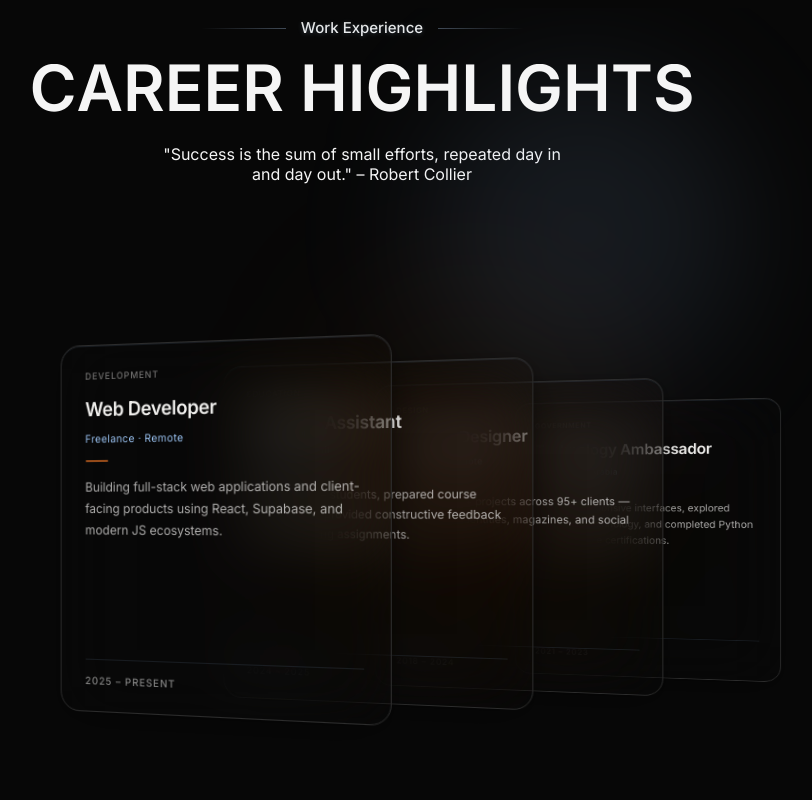
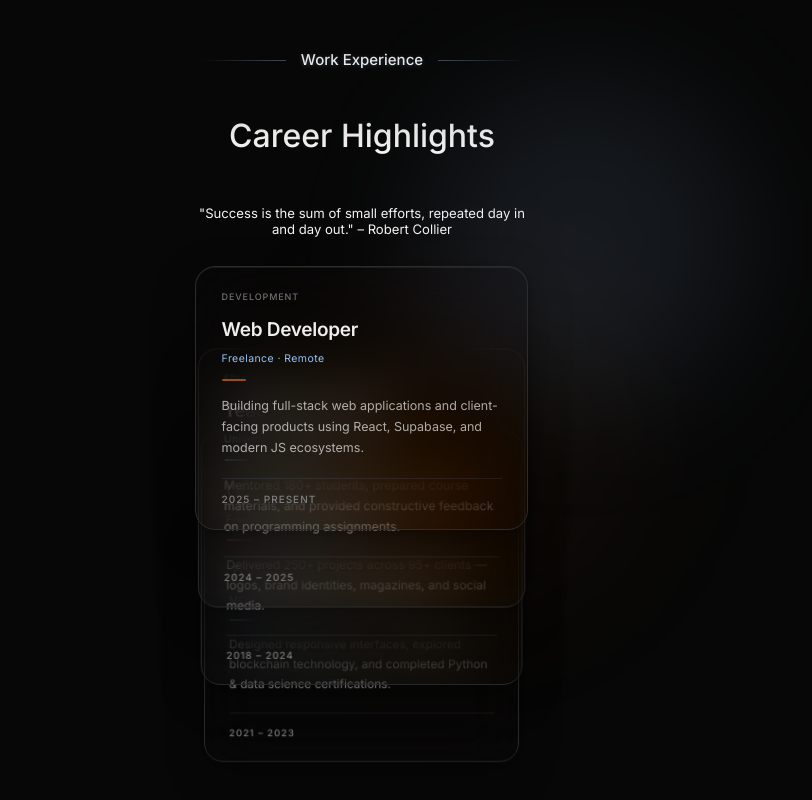
Before and after one commit to shhahad20/my-portfolio-v2, a React (Vite) app in the folder frontend/: page / in a window 1280 px wide. Shown: the part 1725-2525 px from the top of the page, without its empty margins (278-1090 px from the left). Built offline with nearby package versions, Linux system fonts and the light colour scheme.

Commit message:
refactor: update layout breakpoint to use vertical mode below 1490px and sync CSS media queries

```diff
--- a/frontend/src/components/Experience.tsx
+++ b/frontend/src/components/Experience.tsx
@@ -37,7 +37,7 @@ const CARDS = [
   {
     id: 3,
     tag: "2021 – 2023",
-    category: "Government",
+    category: "Development",
     title: "Technology Ambassador",
     place: "MCIT · Saudi Arabia",
     desc: "Designed responsive interfaces, explored blockchain technology, and completed Python & data science certifications.",
@@ -231,7 +231,8 @@ export default function ExperienceCards() {
 
   useEffect(() => {
     // Treat tablets (< 1024px) as "mobile" for vertical layout
-    const check = () => setIsMobile(window.innerWidth < 1024);
+    // const check = () => setIsMobile(window.innerWidth < 1024);
+    const check = () => setIsMobile(window.innerWidth < 1490);
     check();
     window.addEventListener("resize", check);
     return () => window.removeEventListener("resize", check);
--- a/frontend/src/styles/experience.scss
+++ b/frontend/src/styles/experience.scss
@@ -708,9 +708,9 @@
 }
 
 /* ─── Responsive overrides ────────────────────────────────────────────────── */
-@media (max-width: 1024px) {
+@media (max-width: 1490px) {
     .experience-section {
-    padding-bottom: 20vh;
+    padding-bottom: 13vh;
 }
   .experience-sticky {
     justify-content: flex-start;
```
